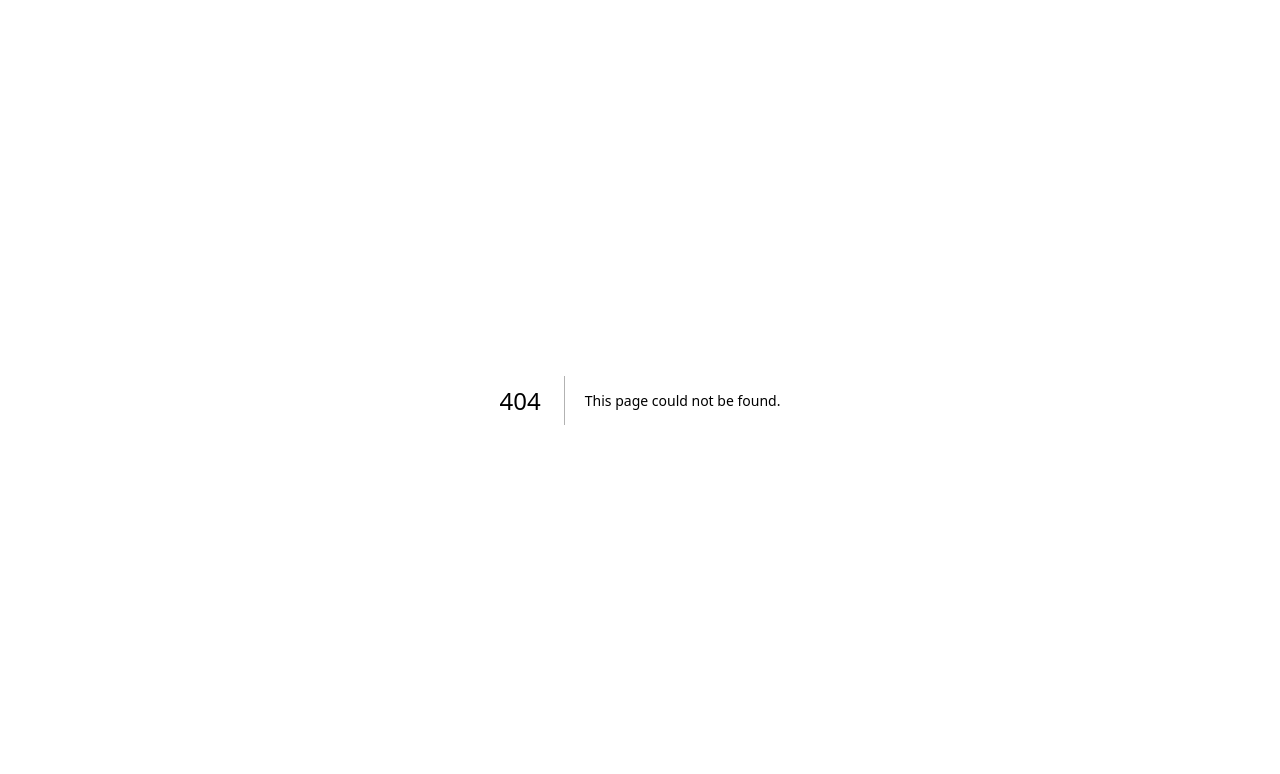
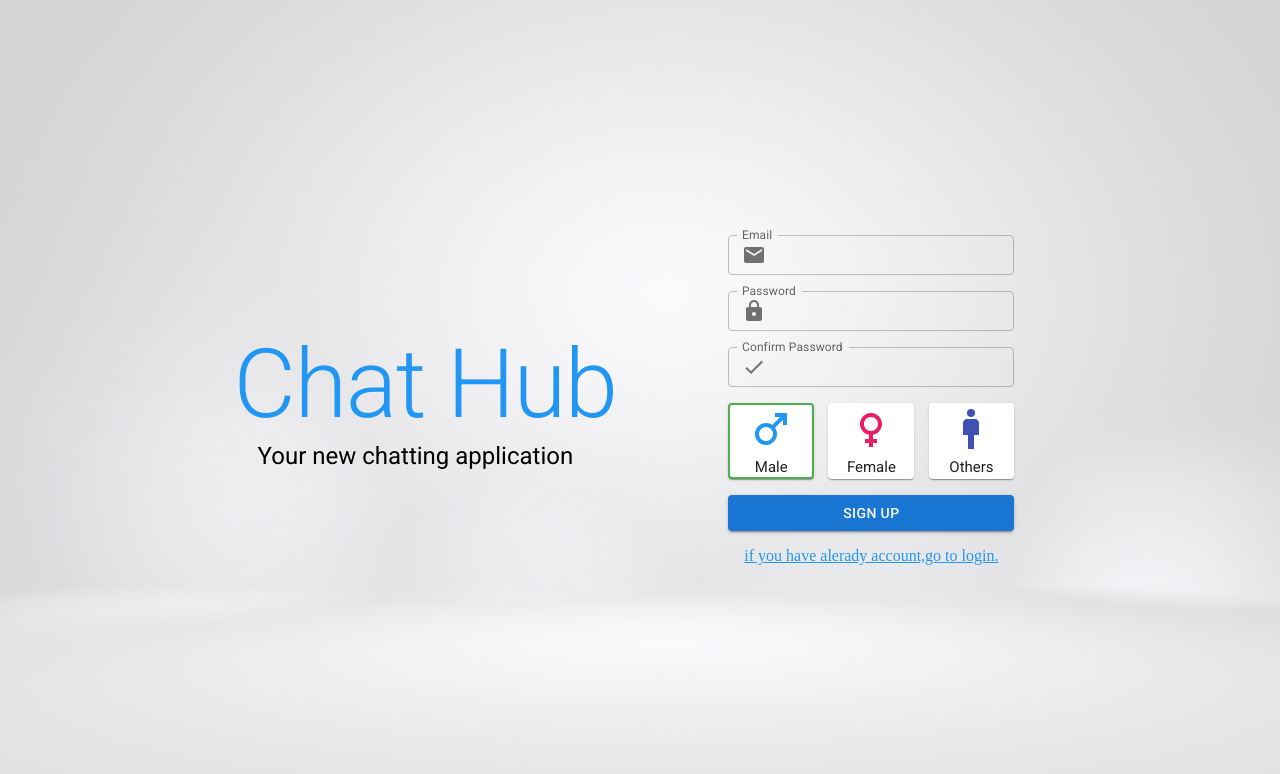
Before and after one commit to MimosaMimosa/nextjs_chat_app, a Next.js app: page /register in a window 1280 px wide. Before the commit this address had no page. Shown: the top 774 px of the page. Built offline with nearby package versions, Linux system fonts and the light colour scheme.

Commit message:
fixed authentication screen

```diff
--- /dev/null
+++ b/components/background.tsx
@@ -0,0 +1,13 @@
+import { styled } from '@mui/system';
+import BgImage from '@public/images/auth-bg.jpg';
+const Background = styled('div')(
+    () => `
+    min-height:100vh;
+    width:100%;
+    background-image:url(${BgImage.src});
+    bakground-position:center;
+    background-size:cover;
+    background-repeat:no-repeat`
+);
+
+export default Background;
--- a/pages/_app.tsx
+++ b/pages/_app.tsx
@@ -1,10 +1,16 @@
-import '../styles/globals.css'
+import '../styles/globals.css';
 import '@fontsource/roboto/300.css';
 import '@fontsource/roboto/400.css';
 import '@fontsource/roboto/500.css';
 import '@fontsource/roboto/700.css';
-import type { AppProps } from 'next/app'
+import type { AppProps } from 'next/app';
+import { createTheme, ThemeProvider } from '@mui/material/styles';
+const theme = createTheme({});
 
 export default function App({ Component, pageProps }: AppProps) {
-  return <Component {...pageProps} />
+    return (
+        <ThemeProvider theme={theme}>
+            <Component {...pageProps} />
+        </ThemeProvider>
+    );
 }
--- /dev/null
+++ b/pages/register.tsx
@@ -0,0 +1,206 @@
+import { Button, Card, InputAdornment, Typography } from '@mui/material'
+import Box from '@mui/material/Box'
+import EmailIcon from '@mui/icons-material/Email'
+import HttpsIcon from '@mui/icons-material/Https'
+import TextField from '@mui/material/TextField'
+import MaleIcon from '@mui/icons-material/Male'
+import FemaleIcon from '@mui/icons-material/Female'
+import { blue, green, pink } from '@mui/material/colors'
+import { useState } from 'react'
+import Man2Icon from '@mui/icons-material/Man2'
+import { indigo } from '@mui/material/colors'
+import { Container } from '@mui/material'
+import CheckIcon from '@mui/icons-material/Check'
+import Background from '@/components/background'
+import Link from 'next/link'
+
+enum Gender {
+  Male = 1,
+  Female = 2,
+  Others = 3,
+}
+
+const register = () => {
+  const [activeGender, setActiveGender] = useState<Gender>(Gender.Male)
+
+  const handleGender = (value: Gender) => {
+    setActiveGender(value)
+  }
+
+  return (
+    <Background>
+      <Container
+        sx={{
+          minHeight: '100vh',
+          display: 'flex',
+          justifyContent: 'center',
+          alignItems: 'center',
+        }}
+      >
+        <Box sx={{ mr: 10 }}>
+          <Typography variant="h1" sx={{ color: blue[500] }}>
+            Chat Hub
+          </Typography>
+          <Typography variant="h5" sx={{ ml: 3 }}>
+            Your new chatting application
+          </Typography>
+        </Box>
+        <Box
+          sx={{
+            minWidth: {
+              xs: '100%',
+              md: '350px',
+            },
+            p: 4,
+            backgroundColor: 'transparent',
+          }}
+        >
+          <Box>
+            <TextField
+              size="small"
+              fullWidth
+              sx={{ mb: 2 }}
+              label="Email"
+              id="email"
+              InputProps={{
+                startAdornment: (
+                  <InputAdornment position="start">
+                    <EmailIcon />
+                  </InputAdornment>
+                ),
+              }}
+            />
+          </Box>
+          <Box>
+            <TextField
+              size="small"
+              fullWidth
+              sx={{ mb: 2 }}
+              label="Password"
+              id="password"
+              InputProps={{
+                startAdornment: (
+                  <InputAdornment position="start">
+                    <HttpsIcon />
+                  </InputAdornment>
+                ),
+              }}
+            />
+          </Box>
+          <Box>
+            <TextField
+              size="small"
+              fullWidth
+              sx={{ mb: 2 }}
+              label="Confirm Password"
+              id="confirm-password"
+              InputProps={{
+                startAdornment: (
+                  <InputAdornment position="start">
+                    <CheckIcon />
+                  </InputAdornment>
+                ),
+              }}
+            />
+          </Box>
+          <Box
+            sx={{
+              display: 'flex',
+              justifyContent: 'space-between',
+              mb: 2,
+            }}
+          >
+            <Card
+              onClick={() => {
+                handleGender(Gender.Male)
+              }}
+              sx={{
+                display: 'flex',
+                width: '30%',
+                justifyContent: 'center',
+                alignItems: 'center',
+                cursor: 'pointer',
+                borderStyle: 'solid',
+                borderWidth: '2px',
+                borderColor:
+                  activeGender === Gender.Male ? green[500] : 'transparent',
+              }}
+            >
+              <Box sx={{ textAlign: 'center' }}>
+                <MaleIcon sx={{ fontSize: '3rem', color: blue[500] }} />
+                <Typography variant="h5" sx={{ fontSize: '15px' }}>
+                  Male
+                </Typography>
+              </Box>
+            </Card>
+            <Card
+              onClick={() => {
+                handleGender(Gender.Female)
+              }}
+              sx={{
+                display: 'flex',
+                width: '30%',
+                justifyContent: 'center',
+                alignItems: 'center',
+                cursor: 'pointer',
+                borderStyle: 'solid',
+                borderWidth: '2px',
+                borderColor:
+                  activeGender === Gender.Female ? green[500] : 'transparent',
+              }}
+            >
+              <Box sx={{ textAlign: 'center' }}>
+                <FemaleIcon sx={{ fontSize: '3rem', color: pink[500] }} />
+                <Typography variant="h5" sx={{ fontSize: '15px' }}>
+                  Female
+                </Typography>
+              </Box>
+            </Card>
+            <Card
+              onClick={() => {
+                handleGender(Gender.Others)
+              }}
+              sx={{
+                display: 'flex',
+                width: '30%',
+                justifyContent: 'center',
+                alignItems: 'center',
+                cursor: 'pointer',
+                borderStyle: 'solid',
+                borderWidth: '2px',
+                borderColor:
+                  activeGender === Gender.Others ? green[500] : 'transparent',
+              }}
+            >
+              <Box sx={{ textAlign: 'center' }}>
+                <Man2Icon
+                  sx={{
+                    fontSize: '3rem',
+                    color: indigo[500],
+                  }}
+                />
+                <Typography variant="h5" sx={{ fontSize: '15px' }}>
+                  Others
+                </Typography>
+              </Box>
+            </Card>
+          </Box>
+          <Box sx={{ mb: 2 }}>
+            <Button variant="contained" fullWidth>
+              Sign Up
+            </Button>
+          </Box>
+          <Box sx={{ textAlign: 'center' }}>
+            <Link href="/login" style={{ color: blue[500] }}>
+              <Box component="span">
+                if you have alerady account,go to login.
+              </Box>
+            </Link>
+          </Box>
+        </Box>
+      </Container>
+    </Background>
+  )
+}
+
+export default register
--- a/styles/globals.css
+++ b/styles/globals.css
@@ -1,107 +1,5 @@
-:root {
-  --max-width: 1100px;
-  --border-radius: 12px;
-  --font-mono: ui-monospace, Menlo, Monaco, 'Cascadia Mono', 'Segoe UI Mono',
-    'Roboto Mono', 'Oxygen Mono', 'Ubuntu Monospace', 'Source Code Pro',
-    'Fira Mono', 'Droid Sans Mono', 'Courier New', monospace;
-
-  --foreground-rgb: 0, 0, 0;
-  --background-start-rgb: 214, 219, 220;
-  --background-end-rgb: 255, 255, 255;
-
-  --primary-glow: conic-gradient(
-    from 180deg at 50% 50%,
-    #16abff33 0deg,
-    #0885ff33 55deg,
-    #54d6ff33 120deg,
-    #0071ff33 160deg,
-    transparent 360deg
-  );
-  --secondary-glow: radial-gradient(
-    rgba(255, 255, 255, 1),
-    rgba(255, 255, 255, 0)
-  );
-
-  --tile-start-rgb: 239, 245, 249;
-  --tile-end-rgb: 228, 232, 233;
-  --tile-border: conic-gradient(
-    #00000080,
-    #00000040,
-    #00000030,
-    #00000020,
-    #00000010,
-    #00000010,
-    #00000080
-  );
-
-  --callout-rgb: 238, 240, 241;
-  --callout-border-rgb: 172, 175, 176;
-  --card-rgb: 180, 185, 188;
-  --card-border-rgb: 131, 134, 135;
+*{
+  margin: 0;
+  padding: 0;
+  box-sizing: border-box;
 }
-
-@media (prefers-color-scheme: dark) {
-  :root {
-    --foreground-rgb: 255, 255, 255;
-    --background-start-rgb: 0, 0, 0;
-    --background-end-rgb: 0, 0, 0;
-
-    --primary-glow: radial-gradient(rgba(1, 65, 255, 0.4), rgba(1, 65, 255, 0));
-    --secondary-glow: linear-gradient(
-      to bottom right,
-      rgba(1, 65, 255, 0),
-      rgba(1, 65, 255, 0),
-      rgba(1, 65, 255, 0.3)
-    );
-
-    --tile-start-rgb: 2, 13, 46;
-    --tile-end-rgb: 2, 5, 19;
-    --tile-border: conic-gradient(
-      #ffffff80,
-      #ffffff40,
-      #ffffff30,
-      #ffffff20,
-      #ffffff10,
-      #ffffff10,
-      #ffffff80
-    );
-
-    --callout-rgb: 20, 20, 20;
-    --callout-border-rgb: 108, 108, 108;
-    --card-rgb: 100, 100, 100;
-    --card-border-rgb: 200, 200, 200;
-  }
-}
-
-* {
-  box-sizing: border-box;
-  padding: 0;
-  margin: 0;
-}
-
-html,
-body {
-  max-width: 100vw;
-  overflow-x: hidden;
-}
-
-body {
-  color: rbg(--foreground-rgb);
-  background: linear-gradient(
-      to bottom,
-      transparent,
-      rgb(var(--background-end-rgb))
-    )
-    rgb(var(--background-start-rgb));
-}
-
-a {
-  color: inherit;
-  text-decoration: none;
-}
-
-@media (prefers-color-scheme: dark) {
-  html {
-    color-scheme: dark;
-  }
-}
```
Also changed, not shown: next.config.js (+6 -4 lines), pages/login.tsx (+7 -11 lines), tsconfig.json (+6 -1 lines), public/images/auth-bg.jpg (added), public/images/login-bg.jpg (deleted).
